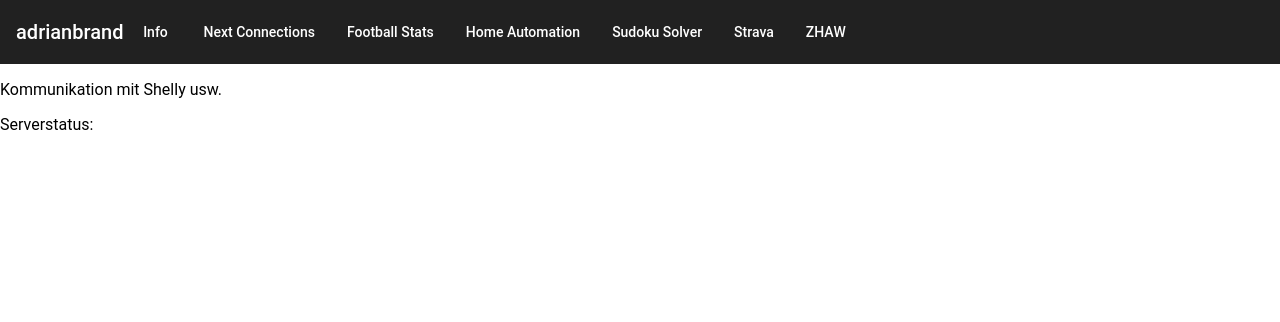
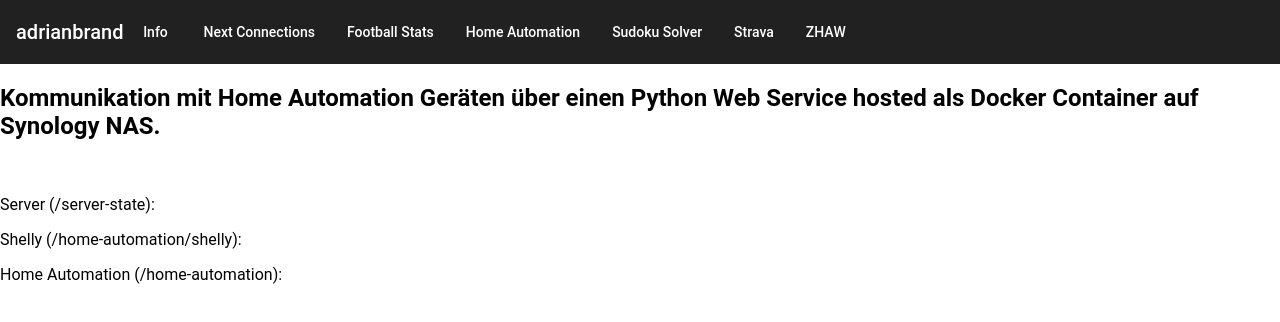
Before and after one commit to brandadrian/factory, an Angular app in the folder kaese/: page /home-automation in a window 1280 px wide. Shown: the top 322 px of the page. Built offline with nearby package versions, Linux system fonts and the light colour scheme; no server answers.

Commit message:
Python Docker Anbindung erstellt

```diff
--- a/kaese/src/app/common.service.ts
+++ b/kaese/src/app/common.service.ts
@@ -15,6 +15,16 @@ export class CommonService {
 
   getPythonServerStatus()
   {
-    return this.http.get('http://brandadrian.synology.me:9000/server-status');
+    return this.http.get('http://brandadrian.synology.me:9100/server-state');
+  }
+
+  getPythonServerHomeAutomationState()
+  {
+    return this.http.get('http://brandadrian.synology.me:9100/home-automation');
+  }
+
+  getPythonServerHomeAutomationShellyState()
+  {
+    return this.http.get('http://brandadrian.synology.me:9100/home-automation/shelly');
   }
 }
--- a/kaese/src/app/home-automation/home-automation.component.html
+++ b/kaese/src/app/home-automation/home-automation.component.html
@@ -1,2 +1,5 @@
-<p>Kommunikation mit Shelly usw.</p>
-<p>Serverstatus: {{result}}</p>
+<h2>Kommunikation mit Home Automation Geräten über einen Python Web Service hosted als Docker Container auf Synology NAS.</h2>
+<br>
+<p>Server (/server-state): {{serverStatus}}</p>
+<p>Shelly (/home-automation/shelly): {{shellyState}}</p>
+<p>Home Automation (/home-automation): {{homeAutomationState}}</p>
--- a/kaese/src/app/home-automation/home-automation.component.ts
+++ b/kaese/src/app/home-automation/home-automation.component.ts
@@ -9,13 +9,23 @@ import { CommonService } from '../common.service';
 })
 export class HomeAutomationComponent implements OnInit {
 
-  result: string;
+  serverStatus: string;
+
+  homeAutomationState: string;
+
+  shellyState: string;
 
   constructor(private commonService: CommonService) { }
 
   ngOnInit() {
     this.commonService.getPythonServerStatus()
-    .subscribe((data: Object) => this.result = data['status']);
+    .subscribe((data: Object) => this.serverStatus = data['message']);
+
+    this.commonService.getPythonServerHomeAutomationState()
+    .subscribe((data: Object) => this.homeAutomationState = data['message']);
+
+    this.commonService.getPythonServerHomeAutomationShellyState()
+    .subscribe((data: Object) => this.shellyState = data['message']);
   }
 
 }
```
